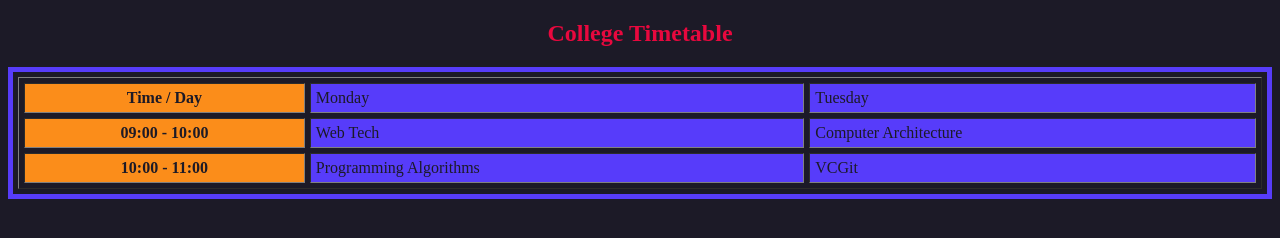
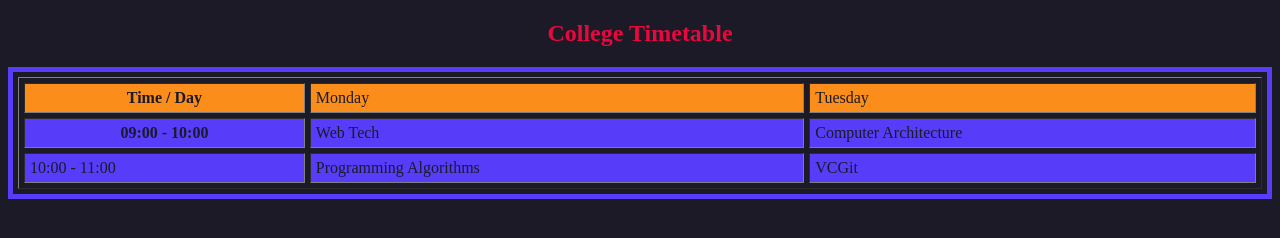
Before and after one commit to YaifabaSapamcha/Web-T, a plain HTML site: page Q3.htm in a window 1280 px wide. Drawn offline with Linux system fonts and the light colour scheme.

Commit message:
fixing error 008

```diff
--- a/Q3.htm
+++ b/Q3.htm
@@ -6,16 +6,16 @@
     <table border="1" cellspacing="5" cellpadding="5" style = "width: 100%; color: #1c1a27;">
         <tr style="background-color: #fb8d1a;color: #1c1a27;">
             <th style="background-color:#fb8d1a; color: #1c1a27;">Time / Day</th>
-            <td style="background-color:#573cfa;color: #1c1a27;">Monday</td>
-            <td style="background-color:#573cfa;color: #1c1a27;">Tuesday</td>
+            <td style="background-color:#fb8d1a;color: #1c1a27;">Monday</td>
+            <td style="background-color:#fb8d1a;color: #1c1a27;">Tuesday</td>
         </tr>
         <tr style="background-color: #fb8d1a;color: #1c1a27;">
-            <th style="background-color:#fb8d1a ;color: #1c1a27;">09:00 - 10:00</th>
+            <th style="background-color:#573cfa ;color: #1c1a27;">09:00 - 10:00</th>
             <td style="background-color:#573cfa ;color: #1c1a27;">Web Tech</td>
             <td style="background-color:#573cfa ;color: #1c1a27;">Computer Architecture</td>
         </tr>
         <tr style="background-color: #fb8d1a;color: #1c1a27;">
-            <th style="background-color:#fb8d1a ;color: #1c1a27;">10:00 - 11:00</th>
+            <td style="background-color:#573cfa ;color: #1c1a27;">10:00 - 11:00</td>
             <td style="background-color:#573cfa ;color: #1c1a27;">Programming Algorithms</td>
             <td style="background-color:#573cfa ;color: #1c1a27;">VCGit</td>
         </tr>
```
